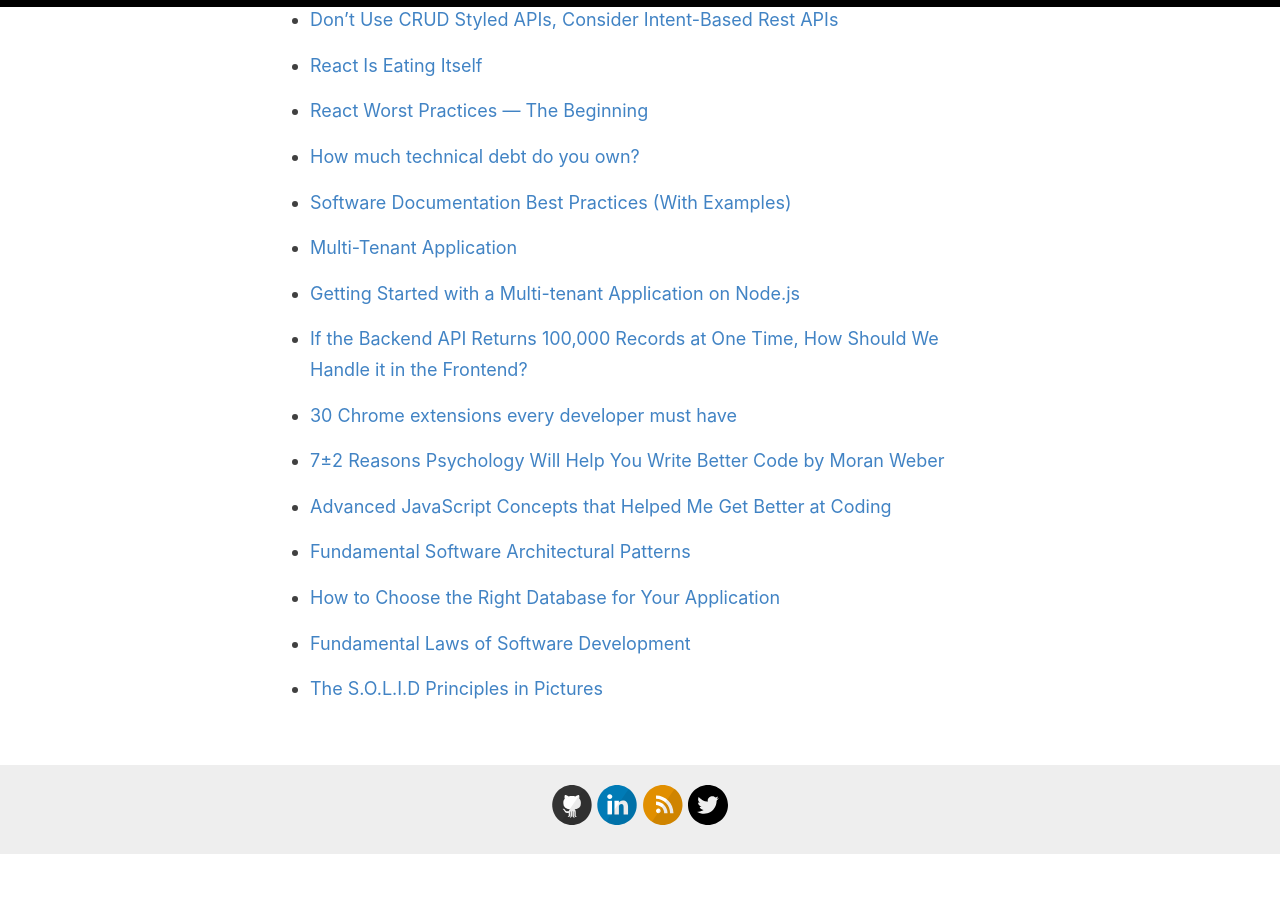
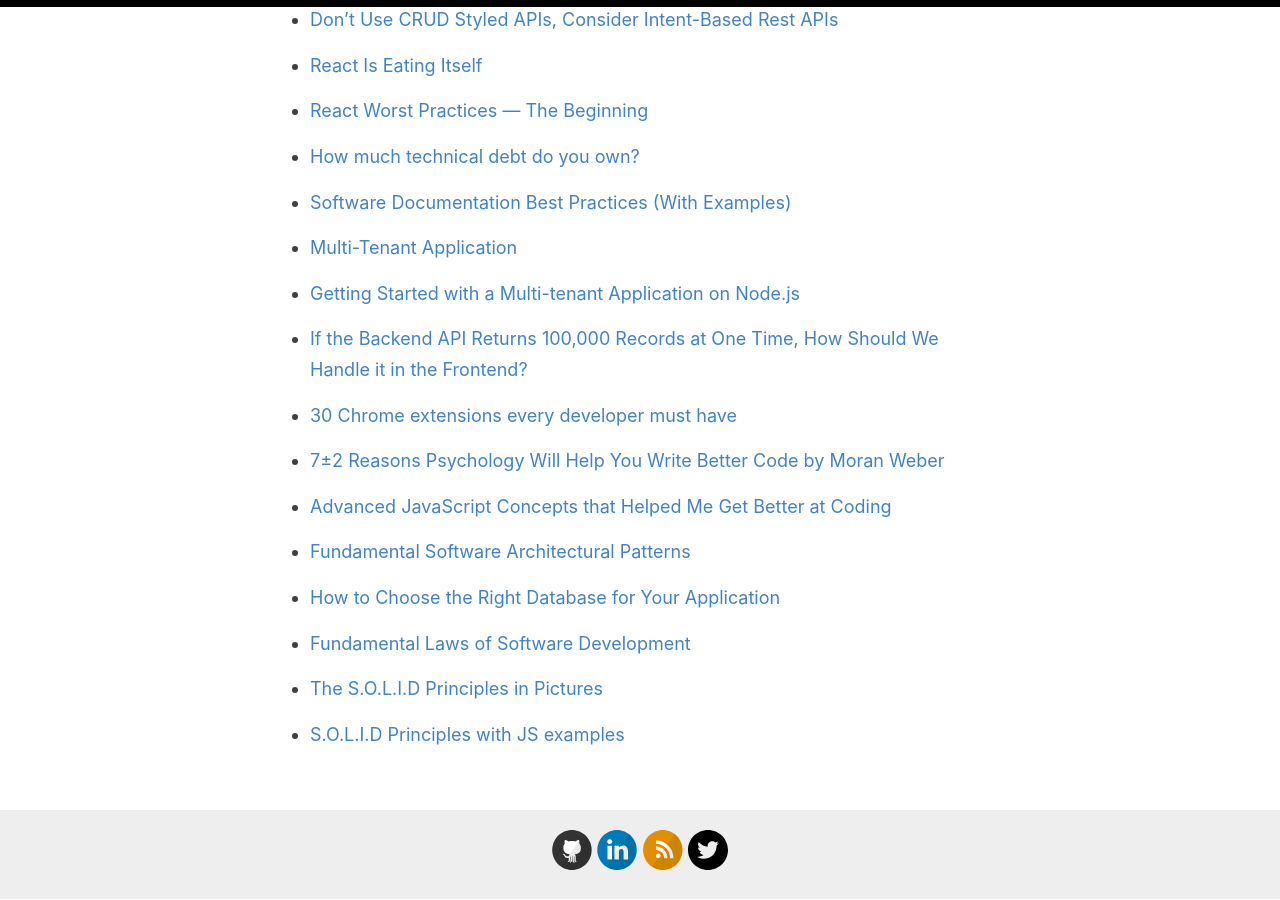
Before and after one commit to baijanathTharu/baijanathTharu.github.io, a Jekyll site: the page built from _pages/readings.md, in a window 1280 px wide and 900 px high, scrolled down 1365 px. Built offline with Jekyll 4.4.1, drawn with Linux system fonts in a browser that asks for light colours; before the commit the page ends 2219 px from its top, so only the background shows below that.

Commit message:
Update readings.md

```diff
--- a/_pages/readings.md
+++ b/_pages/readings.md
@@ -81,3 +81,5 @@ This is the list of all the important posts that I think are worth reading.
 - [Fundamental Laws of Software Development](https://medium.com/thatoneaspiringengineeringmanager/examining-popular-principles-and-laws-in-software-engineering-c8eb764fcb38)
 
 - [The S.O.L.I.D Principles in Pictures](https://medium.com/backticks-tildes/the-s-o-l-i-d-principles-in-pictures-b34ce2f1e898)
+
+- [S.O.L.I.D Principles with JS examples](https://medium.com/front-end-weekly/s-o-l-i-d-principles-with-js-examples-db95b44e82e)
```
